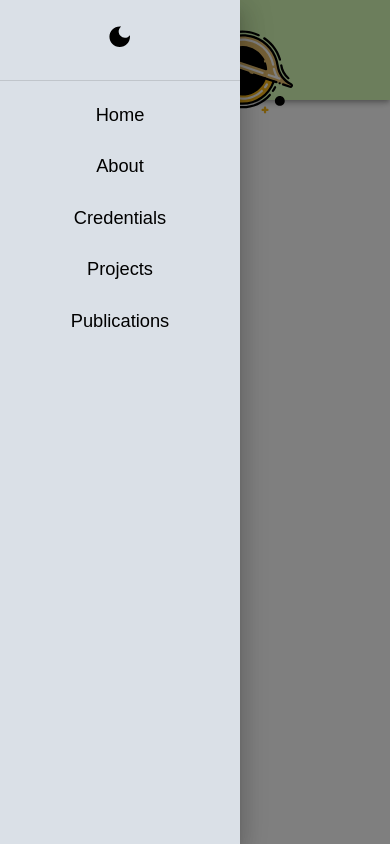
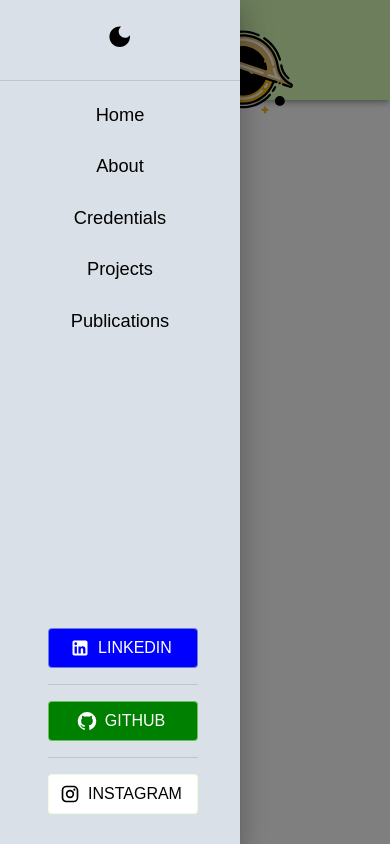
Before and after one commit to YashNarK/my-next-portfolio, a Next.js app: page /publications in a window 390 px wide. Both pictures are taken after a click on the button "open drawer". Built offline with nearby package versions, Linux system fonts and the light colour scheme; some icons are missing.

Commit message:
added social buttons in floating nav bar - mobile drawer

```diff
--- a/src/components/FloatingNavBar.tsx
+++ b/src/components/FloatingNavBar.tsx
@@ -1,5 +1,6 @@
 "use client";
 import { useAppTheme } from "@/hooks/useAppTheme";
+import { GitHub, Instagram, LinkedIn } from "@mui/icons-material";
 import MenuIcon from "@mui/icons-material/Menu";
 import AppBar from "@mui/material/AppBar";
 import Box from "@mui/material/Box";
@@ -18,6 +19,7 @@ import Link from "next/link";
 import { usePathname } from "next/navigation";
 import * as React from "react";
 import SlideButton from "./SlideButton";
+import SocialButton from "./SocialButton";
 import ThemeToggleButton from "./ThemeToggleButton";
 
 const drawerWidth = 240;
@@ -31,6 +33,7 @@ const navItems = [
 export default function FloatingNavBar() {
   const [mobileOpen, setMobileOpen] = React.useState(false);
   const theme = useAppTheme();
+  const social = theme.palette.social;
   const pathname = usePathname(); // Get current route
 
   const handleDrawerToggle = () => {
@@ -38,7 +41,12 @@ export default function FloatingNavBar() {
   };
 
   const drawer = (
-    <Box onClick={handleDrawerToggle} sx={{ textAlign: "center" }}>
+    <Box
+      position={"relative"}
+      height={"100%"}
+      onClick={handleDrawerToggle}
+      sx={{ textAlign: "center" }}
+    >
       <Box sx={{ my: 2 }}>
         <ThemeToggleButton />
       </Box>
@@ -60,6 +68,39 @@ export default function FloatingNavBar() {
           </ListItem>
         ))}
       </List>
+      <Stack
+        direction={"column"}
+        spacing={2}
+        justifyContent={"end"}
+        alignItems={"center"}
+        position={"absolute"}
+        bottom={30}
+        left={"20%"}
+        divider={<Divider orientation="horizontal" flexItem />}
+      >
+        <SocialButton
+          text="LinkedIn"
+          icon={<LinkedIn />}
+          color={social.linkedin.color}
+          backgroundColor={social.linkedin.backgroundColor}
+          href="https://www.linkedin.com/in/narenkrithick/"
+        />
+
+        <SocialButton
+          text="Github"
+          icon={<GitHub />}
+          color={social.github.color}
+          backgroundColor={social.github.backgroundColor}
+          href="https://github.com/YashNarK"
+        />
+        <SocialButton
+          text="Instagram"
+          icon={<Instagram />}
+          color={social.instagram.color}
+          backgroundColor={social.instagram.backgroundColor}
+          href="https://www.instagram.com/narendran.a.i/"
+        />
+      </Stack>
     </Box>
   );
 
```
